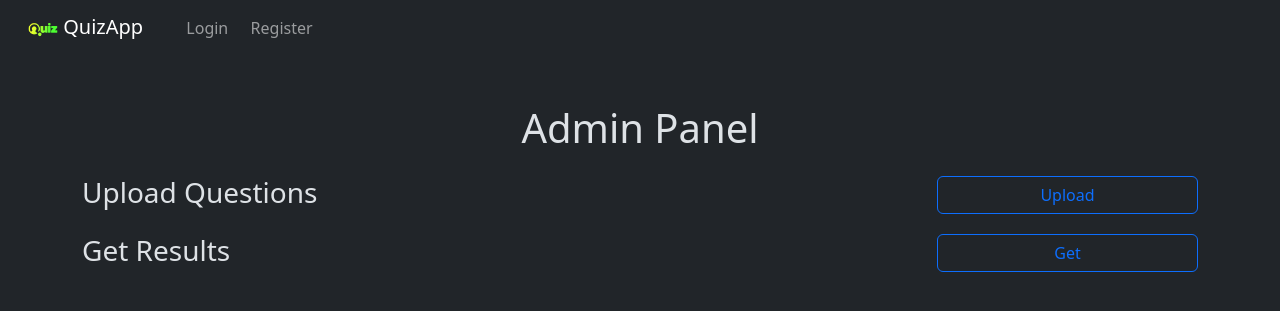
After one commit to dev-bittu/quizapp, a Django app: page /management/ in a window 1280 px wide. The commit adds this page. Shown: the top 311 px of the page. Run offline with Django 4.2, Linux system fonts and the light colour scheme; some libraries are stand-ins or nearby versions.

Commit message:
feat: manage, upload & results

```diff
--- /dev/null
+++ b/management/templates/management/manage.html
@@ -0,0 +1,23 @@
+{% extends 'layout.html' %}
+
+{% block title %}Manage{% endblock %}
+
+{% block body %}
+<div class="row mt-5">
+  <h1 class="text-center">
+    Admin Panel
+  </h1>
+</div>
+{% for i, j in panel_options.items %}
+<div class="row mt-3">
+  <div class="col-9">
+    <h3>{{ i }}</h3>
+  </div>
+  <div class="col-3">
+    <a class="btn btn-outline-primary float-end w-100" href="{{ j.link }}" role="button">
+      {{ j.btntxt }}
+    </a>
+  </div>
+</div>
+{% endfor %}
+{% endblock %}
--- a/management/urls.py
+++ b/management/urls.py
@@ -1,3 +1,8 @@
 from django.urls import path
+from . import views
 
-urlpatterns = []
+urlpatterns = [
+    path("", views.Manage.as_view(), name="manage"),
+    path("results/", views.Results.as_view(), name="results"),
+    path("upload_questions", views.UploadQuestion.as_view(), name="upload_question")
+]
--- a/management/views.py
+++ b/management/views.py
@@ -1,3 +1,38 @@
+from django.core.exceptions import ViewDoesNotExist
 from django.shortcuts import render
+from django.utils.deprecation import RenameMethodsBase
+from django.views import View
+from django.urls import reverse
+from quiz.models import Mark
 
 # Create your views here.
+class Manage(View):
+    def get(self, request):
+        panel_options = {
+            "Upload Questions": {
+                "link": reverse("upload_question"),
+                "btntxt": "Upload"
+            },
+            "Get Results": {
+                "link": reverse("results"),
+                "btntxt": "Get"
+            }
+        }
+        return render(
+            request,
+            "management/manage.html",
+            {"panel_options": panel_options}
+        )
+
+
+class Results(View):
+    def get(self, request):
+        return render(request, "management/results.html", {"results": Mark.objects.all()})
+
+
+class UploadQuestion(View):
+    def get(self, request):
+        return render(request, "management/upload_question.html")
+
+    def post(self, request):
+        qFile = request.FILE["qFile"]
--- a/templates/layout.html
+++ b/templates/layout.html
@@ -22,10 +22,10 @@
       </button>
       <div class="collapse navbar-collapse" id="navbarNav">
         <ul class="navbar-nav">
-          {% if user.is_authenticated %}
-          {% if user.is_admin %}
+          {% if request.user.is_authenticated %}
+          {% if request.user.is_superuser %}
           <li class="nav-item">
-            <a class="nav-link text-center" href="{# url 'admin' #}">Admin</a>
+            <a class="nav-link text-center" href="{% url 'manage' %}">Manage</a>
           </li>
           {% else %}
           <li class="nav-item">
```
Also changed, not shown: management/templates/management/results.html (added, +33 -0 lines), management/templates/management/upload_question.html (added, +22 -0 lines).
